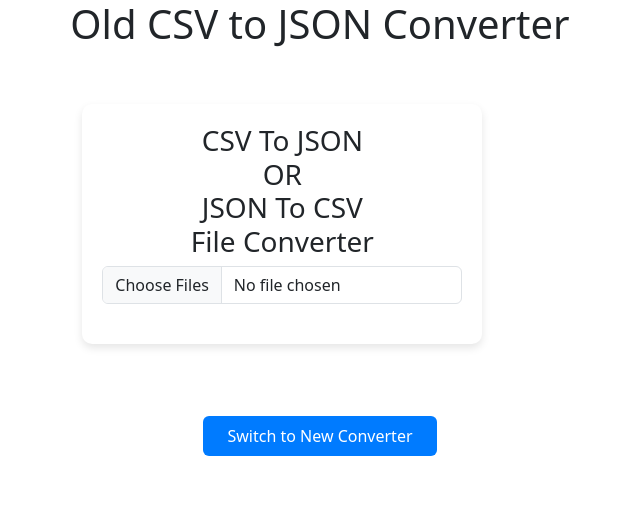
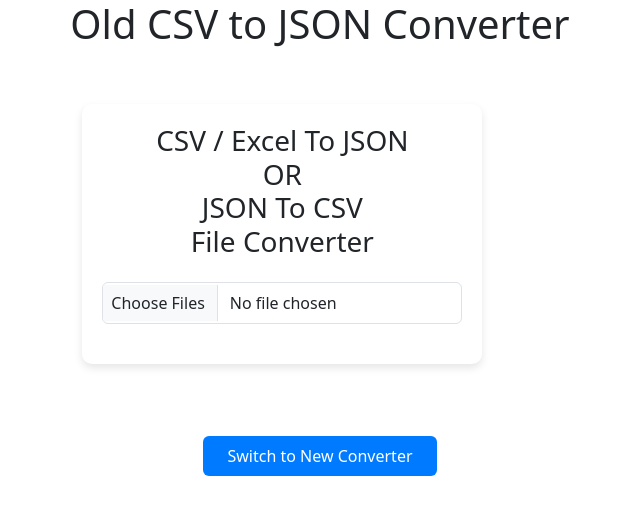
Before and after one commit to ultimate365/csv2json365, a Next.js app: page / in a window 1280 px wide. Both pictures are taken after a click on the button "Switch to Old Converter". Shown: the top 514 px of the page, without its empty margins (320-960 px from the left). Built offline with nearby package versions, Linux system fonts and the light colour scheme.

Commit message:
first commit

```diff
--- a/src/components/CSV2JSON.jsx
+++ b/src/components/CSV2JSON.jsx
@@ -2,55 +2,61 @@
 import React, { useRef } from "react";
 import toast from "react-hot-toast";
 import { readString, jsonToCSV } from "react-papaparse";
+import { Tooltip } from "react-tooltip";
 import * as XLSX from "xlsx";
-import { Tooltip } from "react-tooltip";
 
 export default function CSV2JSON() {
   const ref = useRef();
 
   const handleFileUpload = (event) => {
     const selectedFiles = Array.from(event.target.files);
+
     selectedFiles.forEach((file) => {
       const fileNameWithoutExtension = file.name
         .split(".")
         .slice(0, -1)
         .join(".");
+      const extension = file.name.split(".").pop().toLowerCase();
 
-      if (
-        file.type === "text/csv" ||
-        file.type === "application/json" ||
-        file.type ===
-          "application/vnd.openxmlformats-officedocument.spreadsheetml.sheet"
-      ) {
+      if (["csv", "json", "xlsx", "xls"].includes(extension)) {
         const reader = new FileReader();
-        reader.onload = () => {
-          const fileContent = reader.result;
-          convertFile(fileContent, fileNameWithoutExtension, file.type);
-        };
-        if (file.type.includes("spreadsheetml")) {
+
+        if (extension === "csv" || extension === "json") {
+          reader.onload = () => {
+            const fileContent = reader.result;
+            convertFile(fileContent, fileNameWithoutExtension, extension);
+          };
+          reader.readAsText(file);
+        } else {
+          // Excel → JSON
+          reader.onload = () => {
+            try {
+              const data = new Uint8Array(reader.result);
+              const workbook = XLSX.read(data, { type: "array" });
+              const worksheet = workbook.Sheets[workbook.SheetNames[0]];
+              const jsonData = XLSX.utils.sheet_to_json(worksheet);
+              const json = JSON.stringify(jsonData, null, 2);
+              downloadFile(
+                json,
+                `${fileNameWithoutExtension}.json`,
+                "application/json"
+              );
+            } catch (err) {
+              toast.error("Error reading Excel file");
+              console.error(err);
+            }
+          };
           reader.readAsArrayBuffer(file);
-        } else {
-          reader.readAsText(file);
         }
       } else {
         toast.error("Invalid file uploaded");
-        if (typeof window !== "undefined") {
-          document.getElementById("fileInput").value = "";
-        }
+        resetFileInput();
       }
     });
   };
 
   const downloadFile = (data, fileName, fileType) => {
-    let blob;
-    if (
-      fileType ===
-      "application/vnd.openxmlformats-officedocument.spreadsheetml.sheet"
-    ) {
-      blob = new Blob([data], { type: fileType });
-    } else {
-      blob = new Blob([data], { type: fileType });
-    }
+    const blob = new Blob([data], { type: fileType });
     const url = URL.createObjectURL(blob);
     const a = document.createElement("a");
     a.href = url;
@@ -60,103 +66,59 @@ export default function CSV2JSON() {
     ref.current.value = "";
   };
 
-  const convertFile = (fileContent, fileName, fileType) => {
-    // --- Helper: Flatten month + leaves into rows ---
-    const flattenData = (data) => {
-      const flattened = [];
-
-      data.forEach((item) => {
-        if (Array.isArray(item.leaves)) {
-          item.leaves.forEach((leave) => {
-            flattened.push({
-              month: item.month,
-              year: item.year,
-              monthId: item.id, // renamed to avoid clash with teacher id
-              ...leave, // teacher details expanded
-            });
-          });
-        } else {
-          flattened.push(item);
+  const convertFile = (fileContent, fileName, extension) => {
+    if (extension === "json" || isJson(fileContent)) {
+      // JSON → CSV
+      const data = JSON.parse(fileContent).map((row) => {
+        for (const key in row) {
+          if (typeof row[key] === "number" && row[key].toString().length >= 7) {
+            row[key] = row[key].toString();
+          }
         }
+        return row;
       });
-
-      return flattened;
-    };
-
-    if (fileType === "application/json" || isJson(fileContent)) {
-      // ✅ JSON → CSV & XLSX
-      const jsonData = JSON.parse(fileContent);
-
-      // 🔥 Flatten nested arrays into plain rows
-      const flatData = flattenData(jsonData);
-
-      // --- CSV Export ---
-      const csv = jsonToCSV(flatData);
+      const csv = jsonToCSV(data);
       downloadFile(csv, `${fileName}.csv`, "text/csv");
-
-      // --- XLSX Export ---
-      const ws = XLSX.utils.json_to_sheet(flatData);
-      const wb = XLSX.utils.book_new();
-      XLSX.utils.book_append_sheet(wb, ws, "Sheet1");
-      const excelBuffer = XLSX.write(wb, { bookType: "xlsx", type: "array" });
-      downloadFile(
-        excelBuffer,
-        `${fileName}.xlsx`,
-        "application/vnd.openxmlformats-officedocument.spreadsheetml.sheet"
-      );
-    } else if (fileType === "text/csv") {
-      // ✅ CSV → JSON (flat)
+    } else {
+      // CSV → JSON
       readString(fileContent, {
         complete: (results) => {
           const data = results.data
             .filter((row) =>
-              Object.values(row).some((val) => val !== null && val !== "")
+              Object.values(row).some((value) => value !== null && value !== "")
             )
             .map((row) => {
               const cleanedRow = {};
               for (const key in row) {
-                const val = row[key];
-                if (!isNaN(val) && val !== "") {
-                  cleanedRow[key] = Number(val);
-                } else if (val === "TRUE") {
+                if (
+                  !isNaN(row[key]) &&
+                  row[key].length >= 7 &&
+                  !row[key].includes(".")
+                ) {
+                  cleanedRow[key] = row[key].toString();
+                } else if (!isNaN(row[key])) {
+                  cleanedRow[key] = parseFloat(row[key]);
+                } else if (row[key] === "TRUE") {
                   cleanedRow[key] = true;
-                } else if (val === "FALSE") {
+                } else if (row[key] === "FALSE") {
                   cleanedRow[key] = false;
                 } else {
-                  try {
-                    cleanedRow[key] = JSON.parse(val);
-                  } catch {
-                    cleanedRow[key] = val;
-                  }
+                  cleanedRow[key] = row[key];
                 }
               }
               return cleanedRow;
             });
-
           const json = JSON.stringify(data, null, 2);
           downloadFile(json, `${fileName}.json`, "application/json");
         },
         header: true,
       });
-    } else if (fileType.includes("spreadsheetml")) {
-      // ✅ XLSX → JSON
-      const workbook = XLSX.read(fileContent, { type: "array" });
-      const sheetName = workbook.SheetNames[0];
-      const data = XLSX.utils.sheet_to_json(workbook.Sheets[sheetName]);
+    }
+  };
 
-      const parsedData = data.map((row) => {
-        for (const key in row) {
-          try {
-            row[key] = JSON.parse(row[key]);
-          } catch {
-            // leave as is
-          }
-        }
-        return row;
-      });
-
-      const json = JSON.stringify(parsedData, null, 2);
-      downloadFile(json, `${fileName}.json`, "application/json");
+  const resetFileInput = () => {
+    if (typeof window !== "undefined") {
+      document.getElementById("fileInput").value = "";
     }
   };
 
@@ -164,33 +126,29 @@ export default function CSV2JSON() {
     try {
       JSON.parse(str);
       return true;
-    } catch {
+    } catch (e) {
       return false;
     }
   };
 
   return (
     <div className="container my-5">
-      <div className="container-main">
-        <h3>
-          CSV To JSON
-          <br /> OR
-          <br /> JSON To CSV
-          <br />
-          File Converter
+      <div className="container-main bg-white text-gray-900 dark:bg-gray-900 dark:text-gray-100 p-6 rounded-xl shadow-md transition-colors">
+        <h3 className="text-lg font-semibold mb-4 text-center">
+          CSV / Excel To JSON <br /> OR <br /> JSON To CSV <br /> File Converter
         </h3>
         <input
           type="file"
           id="fileInput"
-          className="form-control"
-          accept=".csv,.json,.xlsx"
+          className="form-control w-full p-2 rounded border border-gray-300 dark:border-gray-700 bg-gray-50 dark:bg-gray-800 text-gray-900 dark:text-gray-100"
+          accept=".csv,.json,.xlsx,.xls"
           onChange={handleFileUpload}
           multiple
           ref={ref}
         />
       </div>
       <Tooltip anchorSelect=".container-main" place="top">
-        Please Upload only .csv, .json or .xlsx files
+        Please upload only .csv, .json, or .xlsx/.xls files
       </Tooltip>
     </div>
   );
--- a/src/components/FileConverter.jsx
+++ b/src/components/FileConverter.jsx
@@ -11,8 +11,16 @@ export default function FileConverter() {
   const [conversionData, setConversionData] = useState(null);
   const [conversionFileName, setConversionFileName] = useState("");
 
-  // --- flatten JSON -> rows ---
+  // --- flatten JSON -> rows (only if it matches nested format) ---
   const flattenData = (data) => {
+    if (!Array.isArray(data)) return data;
+
+    const isNestedFormat = data.some(
+      (item) => item && typeof item === "object" && Array.isArray(item.leaves)
+    );
+
+    if (!isNestedFormat) return data;
+
     const flattened = [];
     data.forEach((item) => {
       if (Array.isArray(item.leaves)) {
@@ -20,7 +28,7 @@ export default function FileConverter() {
           flattened.push({
             month: item.month,
             year: item.year,
-            monthId: item.id, // rename to avoid collision
+            monthId: item.id,
             ...leave,
           });
         });
@@ -31,22 +39,36 @@ export default function FileConverter() {
     return flattened;
   };
 
-  // --- group rows -> nested JSON ---
+  // --- group rows -> nested JSON (only if it looks flattened) ---
   const nestData = (rows) => {
+    if (!Array.isArray(rows)) return rows;
+
+    const isFlattenedFormat = rows.some(
+      (row) =>
+        row &&
+        typeof row === "object" &&
+        "month" in row &&
+        "year" in row &&
+        ("monthId" in row || "id" in row)
+    );
+
+    if (!isFlattenedFormat) return rows;
+
     const grouped = {};
     rows.forEach((row) => {
-      const { month, year, monthId, ...leave } = row;
-      const key = `${month}-${year}`;
-      if (!grouped[key]) {
-        grouped[key] = {
+      const { month, year, monthId, id, ...leave } = row;
+      const groupId = monthId || id || `${month}-${year}`;
+      if (!grouped[groupId]) {
+        grouped[groupId] = {
           month,
           year,
-          id: monthId || key,
+          id: groupId,
           leaves: [],
         };
       }
-      grouped[key].leaves.push(leave);
+      grouped[groupId].leaves.push(leave);
     });
+
     return Object.values(grouped);
   };
 
@@ -133,7 +155,6 @@ export default function FileConverter() {
           )
           .map(cleanRow);
 
-        // 🔥 group into nested JSON
         const nested = nestData(cleanedData);
 
         downloadFile(
@@ -153,7 +174,6 @@ export default function FileConverter() {
       const worksheet = workbook.Sheets[workbook.SheetNames[0]];
       const rows = XLSX.utils.sheet_to_json(worksheet).map(cleanRow);
 
-      // 🔥 group into nested JSON
       const nested = nestData(rows);
 
       downloadFile(
@@ -170,7 +190,7 @@ export default function FileConverter() {
     if (!conversionData || !conversionFileName) return;
 
     try {
-      // flatten before export
+      // 🔥 flatten only if nested
       const flatData = flattenData(conversionData);
 
       if (format === "csv") {
@@ -222,9 +242,9 @@ export default function FileConverter() {
   };
 
   return (
-    <div className="container my-5">
-      <div className="container-main">
-        <h3>
+    <div className="max-w-6xl mx-auto my-12 px-4">
+      <div className="container-main text-center">
+        <h3 className="text-2xl font-semibold leading-relaxed mb-6">
           File Converter with Format Selection
           <br />
           (JSON → CSV/XLSX | CSV/Excel → JSON)
@@ -232,7 +252,7 @@ export default function FileConverter() {
         <input
           type="file"
           id="fileInput"
-          className="form-control"
+          className="block w-full rounded-md border border-gray-600 bg-gray-900 p-2 text-sm text-white placeholder-gray-400 shadow-sm focus:border-blue-500 focus:ring focus:ring-blue-400"
           accept=".csv,.json,.xlsx,.xls"
           onChange={handleFileUpload}
           multiple
```
